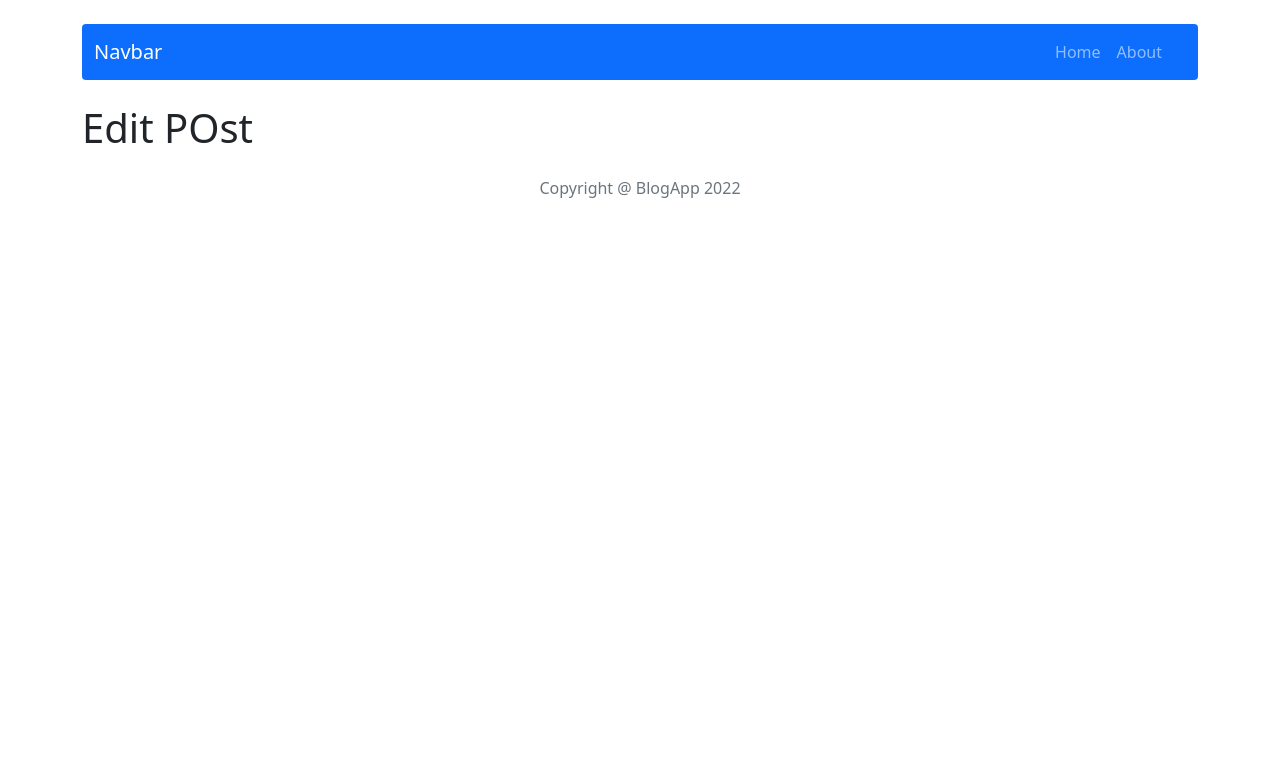
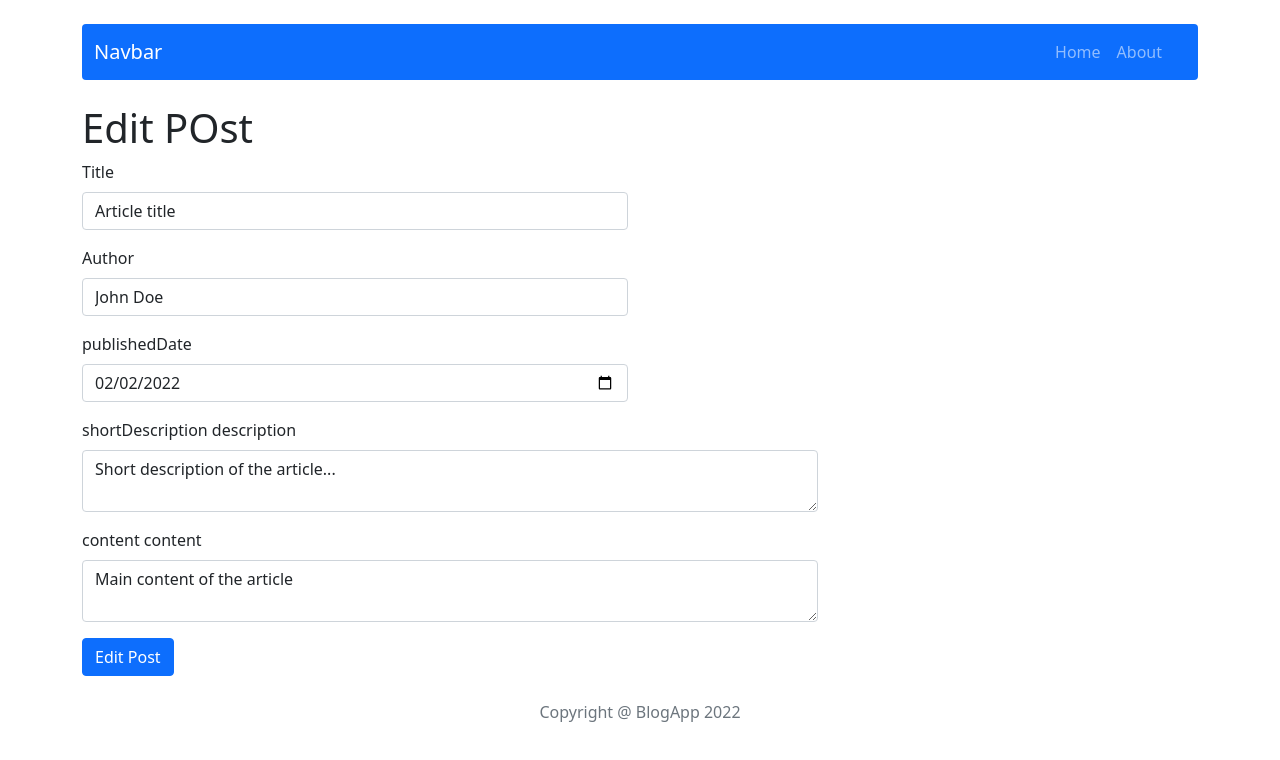
Before and after one commit to adrianggg/react-blog, a React (Create React App) app: page /post/edit/1 in a window 1280 px wide. Shown: the top 760 px of the page. Built offline with nearby package versions, Linux system fonts and the light colour scheme.

Commit message:
Add editing posts

```diff
--- a/package.json
+++ b/package.json
@@ -7,6 +7,7 @@
     "@testing-library/react": "^13.3.0",
     "@testing-library/user-event": "^13.5.0",
     "bootstrap": "5.1.3",
+    "http-server": "^14.1.1",
     "react": "^18.2.0",
     "react-bootstrap": "2.0",
     "react-dom": "^18.2.0",
--- a/src/components/features/AddPostForm/AddPostForm.js
+++ b/src/components/features/AddPostForm/AddPostForm.js
@@ -1,62 +1,15 @@
-import Form from 'react-bootstrap/Form';
-import Row from 'react-bootstrap/Row';
-import Col from 'react-bootstrap/Col';
-import Button from 'react-bootstrap/Button';
-import { useState } from 'react';
+import PostForm from "../PostForm/PostForm";
+import { addPost } from '../../../redux/postsRedux';
 import { useDispatch } from 'react-redux';
-import { addPost } from '../../../redux/postsRedux';
-import { useNavigate } from 'react-router-dom';
-const AddPostForm = ()=> {
-    const [title,setTitle] = useState('');
-    const [author,setAuthor] = useState('');
-    const [publishedDate,setpublishedDate]= useState('');
-    const [shortDescription,setshortDescription] =useState('');
-    const [content,setContent] = useState('');
+const AddPostForm = ()=>{
     const dispatch = useDispatch();
-    const navigate = useNavigate();
-    const handleSubmit = e=>{
-        e.preventDefault();
-        dispatch(addPost({title,author,publishedDate,shortDescription,content}))
-        navigate('/');
+
+    const handleSubmit = post=>{
+        dispatch(addPost(post));
     }
     return (
-
-            <Form onSubmit={handleSubmit}>
-            <Row className="mb-3">
-                <Form.Group as={Col} lg='6'>
-                <Form.Label>Title</Form.Label>
-                <Form.Control type="text" onChange={e=>setTitle(e.target.value)} placeholder="Enter title" />
-                </Form.Group>
-            </Row>
-            <Row className="mb-3">
-            <Form.Group as={Col} lg='6'>
-                <Form.Label>Author</Form.Label>
-                <Form.Control type='text' onChange={e=>setAuthor(e.target.value)} placeholder="Enter Author" />
-            </Form.Group>
-            </Row>
-            <Row className="mb-3">
-            <Form.Group as={Col} lg='6'>
-                <Form.Label>publishedDate</Form.Label>
-                <Form.Control type='date' onChange={e=>setpublishedDate(e.target.value)} placeholder="Enter Date" />
-            </Form.Group>
-            </Row>
-            <Row className="mb-3">
-                <Form.Group as={Col} lg='8'>
-                <Form.Label>shortDescription description</Form.Label>
-                <Form.Control as="textarea" onChange={e=>setshortDescription(e.target.value)} placeholder="Leave a comment here"  />
-                </Form.Group>
-                </Row>
-                <Row className="mb-3">
-                <Form.Group as={Col} lg='8'>
-                <Form.Label>content content</Form.Label>
-                <Form.Control as="textarea" onChange={e=>setContent(e.target.value)} placeholder="Leave a comment here" />
-            </Form.Group>
-            </Row>
-
-            <Button variant="primary" type="submit">
-                Add Post
-            </Button>
-            </Form>
+        <PostForm action={handleSubmit} actionName='Add post'/>
     )
 }
+
 export default AddPostForm;
--- /dev/null
+++ b/src/components/features/EditPostForm/EditPostForm.js
@@ -0,0 +1,24 @@
+import PostForm from "../PostForm/PostForm";
+import { useParams } from "react-router-dom";
+import { useSelector } from "react-redux";
+import { getPostById } from "../../../redux/postsRedux";
+import { useDispatch } from 'react-redux';
+import { editPost } from "../../../redux/postsRedux";
+const EditPostForm = ()=>{
+    const { postId } = useParams();
+    const post = useSelector(state => getPostById(state,postId));
+    console.log(post.title);
+    const dispatch = useDispatch();
+    const id = postId
+    const handleSubmit = post=>{
+        dispatch(editPost({...post, id}));
+    }
+    return (
+        <PostForm action={handleSubmit} actionName='Edit Post'
+        publishedDatePost={post.publishedDate} shortDescriptionPost={post.shortDescription} contentPost={post.content}
+        titlePost={post.title} authorPost={post.author}
+         />
+    )
+}
+
+export default EditPostForm;
--- /dev/null
+++ b/src/components/features/PostForm/PostForm.js
@@ -0,0 +1,60 @@
+import Form from 'react-bootstrap/Form';
+import Row from 'react-bootstrap/Row';
+import Col from 'react-bootstrap/Col';
+import Button from 'react-bootstrap/Button';
+import { useState } from 'react';
+import { useNavigate } from 'react-router-dom';
+const PostForm = ({action, actionName, titlePost , publishedDatePost,shortDescriptionPost, contentPost , authorPost })=>{
+    console.log(titlePost);
+    const [title,setTitle] = useState(titlePost === undefined ? '' : titlePost);
+    const [author,setAuthor] = useState(authorPost === undefined ? '' : authorPost);
+    const [publishedDate,setpublishedDate]= useState(publishedDatePost === undefined ? '' : publishedDatePost);
+    const [shortDescription,setshortDescription] =useState(shortDescriptionPost === undefined ? '' : shortDescriptionPost);
+    const [content,setContent] = useState(contentPost === undefined ? '' : contentPost);
+    const navigate = useNavigate();
+    const handleSubmit = e => {
+        e.preventDefault();
+        action({title,author,publishedDate,shortDescription,content});
+        navigate('/');
+    }
+    return (
+        <Form onSubmit={handleSubmit}>
+        <Row className="mb-3">
+            <Form.Group as={Col} lg='6'>
+            <Form.Label>Title</Form.Label>
+            <Form.Control type="text" value={title} onChange={e=>setTitle(e.target.value)} placeholder="Enter title" />
+            </Form.Group>
+        </Row>
+        <Row className="mb-3">
+        <Form.Group as={Col} lg='6'>
+            <Form.Label>Author</Form.Label>
+            <Form.Control type='text' value={author} onChange={e=>setAuthor(e.target.value)} placeholder="Enter Author" />
+        </Form.Group>
+        </Row>
+        <Row className="mb-3">
+        <Form.Group as={Col} lg='6'>
+            <Form.Label>publishedDate</Form.Label>
+            <Form.Control type='date' value={publishedDate} onChange={e=>setpublishedDate(e.target.value)} placeholder="Enter Date" />
+        </Form.Group>
+        </Row>
+        <Row className="mb-3">
+            <Form.Group as={Col} lg='8'>
+            <Form.Label>shortDescription description</Form.Label>
+            <Form.Control as="textarea" value={shortDescription} onChange={e=>setshortDescription(e.target.value)} placeholder="Leave a comment here"  />
+            </Form.Group>
+            </Row>
+            <Row className="mb-3">
+            <Form.Group as={Col} lg='8'>
+            <Form.Label>content content</Form.Label>
+            <Form.Control as="textarea" value={content} onChange={e=>setContent(e.target.value)} placeholder="Leave a comment here" />
+        </Form.Group>
+        </Row>
+
+        <Button variant="primary" type="submit">
+            {actionName}
+        </Button>
+        </Form>
+    )
+}
+
+export default PostForm;
--- a/src/components/pages/AddPost/AddPost.js
+++ b/src/components/pages/AddPost/AddPost.js
@@ -1,7 +1,8 @@
-import AddPostForm from "../../features/AddPostForm/AddPostForm";
+
 import Container from 'react-bootstrap/Container';
 import Col from 'react-bootstrap/Col';
 import Row from 'react-bootstrap/Row';
+import AddPostForm from '../../features/AddPostForm/AddPostForm';
 const AddPost = ()=>{
     return (
         <Container>
--- a/src/components/pages/EditPost/EditPost.js
+++ b/src/components/pages/EditPost/EditPost.js
@@ -1,7 +1,10 @@
-
+import EditPostForm from "../../features/EditPostForm/EditPostForm";
 const EditPost = ()=>{
     return (
-        <h1>Edit POst</h1>
+        <>
+            <h1>Edit POst</h1>
+            <EditPostForm/>
+        </>
     );
 };
 
--- a/src/redux/initialState.js
+++ b/src/redux/initialState.js
@@ -5,7 +5,7 @@ const initialState = {
         title: 'Article title',
         shortDescription: 'Short description of the article...',
         content: 'Main content of the article',
-        publishedDate: '02-02-2022',
+        publishedDate: '2022-02-02',
         author: 'John Doe'
         },
 
@@ -14,7 +14,7 @@ const initialState = {
         title: 'Article title 2',
         shortDescription: 'Short description ',
         content: 'of the article',
-        publishedDate: '04-01-2022',
+        publishedDate: '2022-01-22',
         author: 'Marie Doe'
         },
 
@@ -23,7 +23,7 @@ const initialState = {
         title: 'Title',
         shortDescription: 'of the article...',
         content: 'Main content',
-        publishedDate: '02-06-2022',
+        publishedDate: '2022-06-12',
         author: 'Paul Summer'
         },
 
--- a/src/redux/postsRedux.js
+++ b/src/redux/postsRedux.js
@@ -5,9 +5,11 @@ import shortid from 'shortid';
 const createActionName = actionName => `app/posts/${actionName}`;
 const REMOVE_POST = createActionName('REMOVE_POST');
 const ADD_POST = createActionName('ADD_POST');
-export const removePost = payload => ({type: REMOVE_POST,payload})
+const EDIT_POST = createActionName('EDIT_POST');
 
-export const addPost = payload => ({type: ADD_POST ,payload})
+export const removePost = payload => ({type: REMOVE_POST,payload});
+export const editPost = payload => ({type: EDIT_POST,payload});
+export const addPost = payload => ({type: ADD_POST ,payload});
 
 export const getAllPosts = ({posts})=>posts;
 export const getPostById =({posts},id)=> posts.find(post => post.id === id);
@@ -17,7 +19,9 @@ const postsReducer = (statePart = [], action) => {
     case REMOVE_POST:
       return statePart.filter(post => post.id!==action.payload);
     case ADD_POST:
-    return [...statePart, {...action.payload, id:shortid()}]
+      return [...statePart, {...action.payload, id:shortid()}];
+    case EDIT_POST:
+      return statePart.map(post => (post.id === action.payload.id ? { ...post, ...action.payload } : post));
     default:
       return statePart;
   };
```
Also changed, not shown: 2 other files (tests, documents, lock files or other folders).
